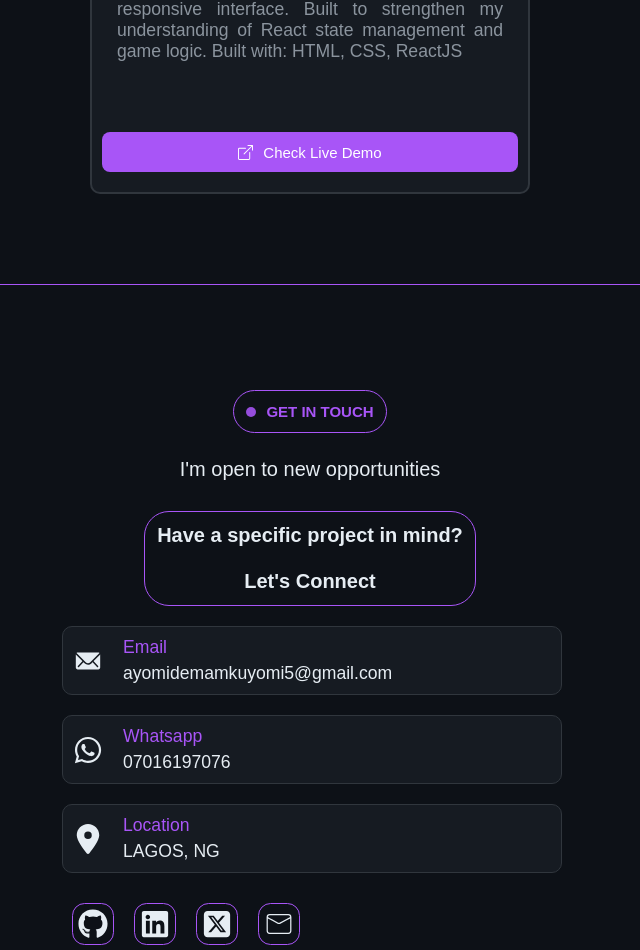
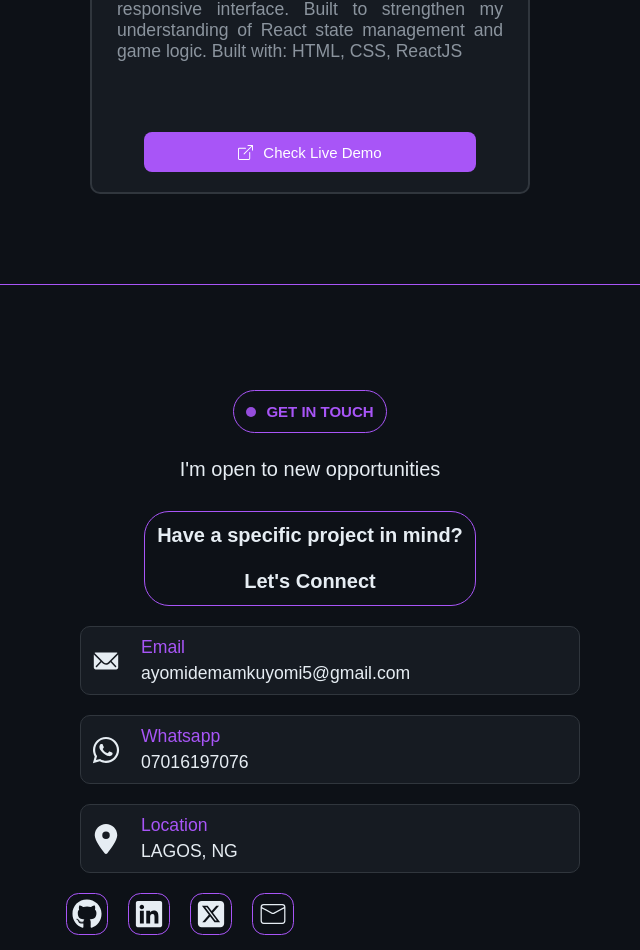
Before and after one commit to mayomide1/mayomide-personal-portfolio, a React (Vite) app in the folder portfolio/: page / in a window 1280 px wide. Shown: the part 4702-5652 px from the top of the page, without its empty margins (330-970 px from the left). Built offline with nearby package versions, Linux system fonts and the light colour scheme.

Commit message:
Fixed the bug on the projects button

```diff
--- a/portfolio/src/Page.jsx
+++ b/portfolio/src/Page.jsx
@@ -412,18 +412,18 @@ const Page = () => {
               <br /> <br /> Let's Connect
             </h2>
             <div className="contact-cards">
-              <a href="mailto:ayomidemamukuyomi5@gmail.com">
+              <a href="mailto:ayomidemamukuyomi5@gmail.com" target="_blank">
                 <div className="contact-card">
                   <IoIosMail style={{ fontSize: "30px" }} />
                   <div className="card-detail">
                     <p>Email</p>
-                    <a href="mailto:ayomidemamukuyomi5@gmail.com">
+                    <a href="mailto:ayomidemamukuyomi5@gmail.com" target="_blank">
                       ayomidemamkuyomi5@gmail.com
                     </a>
                   </div>
                 </div>
               </a>
-              <a href="https://wa.me/2347016197076">
+              <a href="https://wa.me/2347016197076" target="_blank">
                 <div className="contact-card">
                   <FaWhatsapp style={{ fontSize: "30px" }} />
                   <div className="card-detail">
--- a/portfolio/src/index.css
+++ b/portfolio/src/index.css
@@ -351,8 +351,7 @@ ul li a:hover {
 .container:hover,
 .social-icons:hover,
 #home .left .image:hover,
-#home .buttons button:hover,
-button:hover {
+#home .buttons button:hover{
   transform: translate(20px) scale(1.05);
   box-shadow: 0px 4px 15px rgba(168, 85, 247, 0.4);
 }
@@ -415,7 +414,7 @@ button:hover {
 }
 
 .project-cards .project-card button {
-  width: 100%;
+  width: 80%;
   height: 40px;
   padding: 10px;
   display: flex;
@@ -428,13 +427,13 @@ button:hover {
   border-radius: 8px;
   border: none;
   cursor: pointer;
-  margin: 10px 0;
+  margin: 10px auto;
+  transition: transform 0.3s ease-in-out;
 }
 
-#home .buttons button:hover,
-.project-cards .project-card button:hover {
-  background: var(--accent-purple-hover);
-  transform: translate(20px) scale(1.05);
+.project-cards .project-card button:hover{
+  transform: translate(1px) scale(1.05);
+  background-color: var(--accent-purple-hover);
 }
 
 /* CONTACT */
@@ -472,8 +471,9 @@ button:hover {
 .contact-cards {
   display: flex;
   flex-direction: column;
+  align-items: center;
   flex-wrap: wrap;
-  margin-top: 10px;
+  margin: 10px auto;
 }
 
 .contact-cards .contact-card {
@@ -503,6 +503,10 @@ button:hover {
 .right .container:hover,
 form:hover {
   border: 1px solid var(--accent-purple);
+}
+
+.contact-cards .socials{
+  margin: 10px auto;
 }
 
 a {
@@ -931,8 +935,7 @@ a {
   .container:hover,
   .social-icons:hover,
   #home .left .image:hover,
-  #home .buttons button:hover,
-  button:hover {
+  #home .buttons button:hover{
     transform: translate(0) scale(1.05);
   }
 }
```
